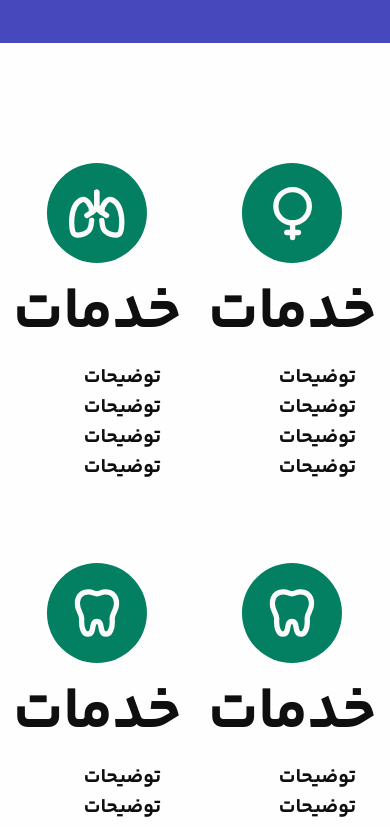
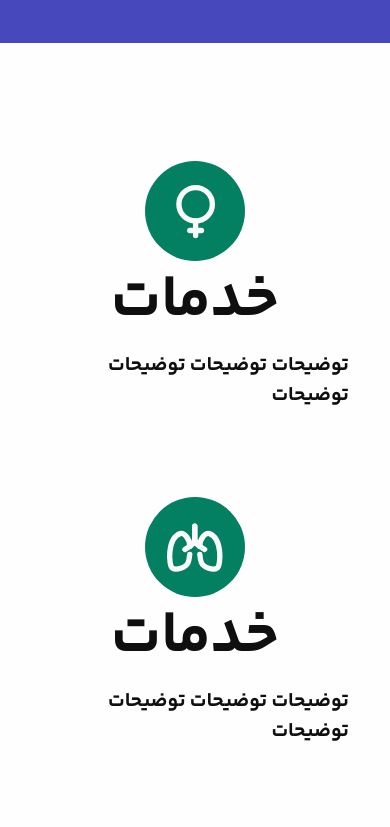
Before and after one commit to zahrabakhshandeh/HealthCare, a Next.js app: page / in a window 390 px wide. Shown: the part 1000-1827 px from the top of the page. Built offline with nearby package versions, Linux system fonts and the light colour scheme.

Commit message:
Add Responsiveness to ServiceBox & ServiceBoxSection Components. Add Primary-Blue color to HamburgerMenu.

```diff
--- a/src/components/landingPageComponents/HamburgerNavbar/navbar.module.scss
+++ b/src/components/landingPageComponents/HamburgerNavbar/navbar.module.scss
@@ -5,7 +5,7 @@
     padding-right: -2rem;
     width: 100%;
     padding: 0 10vw;
-    background-color: white;
+    background-color: var(--primary-blue);
     height: 0;
     position: absolute;
     top: 0;
--- a/src/components/landingPageComponents/SerciveSection/index.tsx
+++ b/src/components/landingPageComponents/SerciveSection/index.tsx
@@ -4,7 +4,7 @@ import ServiceLung from "/public/svg/service_lung.svg"
 
 const ServiceSection = () => {
     return(
-        <div className="grid lg:grid-cols-4 grid-cols-2 lg:mx-32 mt-20">
+        <div className="grid lg:grid-cols-4 md:grid-cols-2 lg:mx-32 mt-20 grid-cols-1">
             <div className="flex justify-center items-center col-span-1">
                 <ServiceBox header="خدمات" body=" توضیحات توضیحات توضیحات توضیحات" icon={<ServiceFemale />}/>
             </div>
--- a/src/components/landingPageComponents/ServiceBox/index.tsx
+++ b/src/components/landingPageComponents/ServiceBox/index.tsx
@@ -5,7 +5,7 @@ import Link from "next/link";
 const ServiceBox = ({header, body, icon, color, link}:ServiceBoxType ) => {
     return(
         <Link href={`${link}`} className="flex justify-center items-center flex-col m-14  2xl:scale-125 scale-125">
-            <div className={`${color} rounded-full bg-[var(--green-btn)] w-20 h-20 flex justify-center items-center m-4`}>
+            <div className={`${color} rounded-full bg-[var(--green-btn)] w-20 h-20 flex justify-center items-center lg:m-4 m-2`}>
                 <div className="scale-50">
                     {icon?icon:<DefaultLogo />}
                 </div>
```
